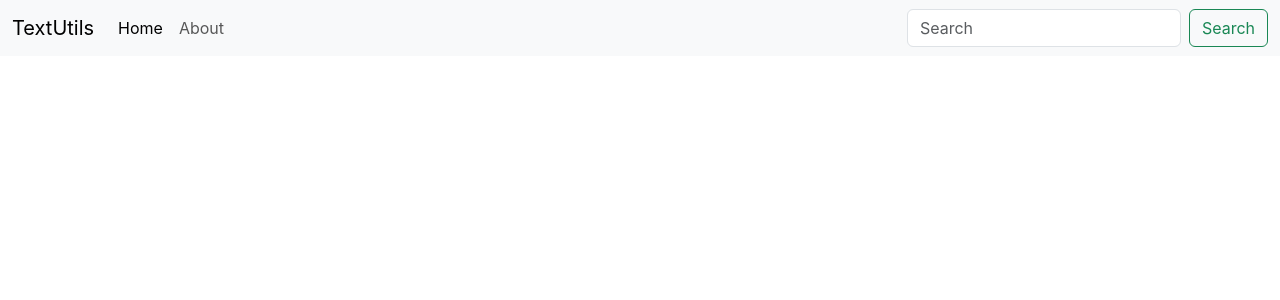
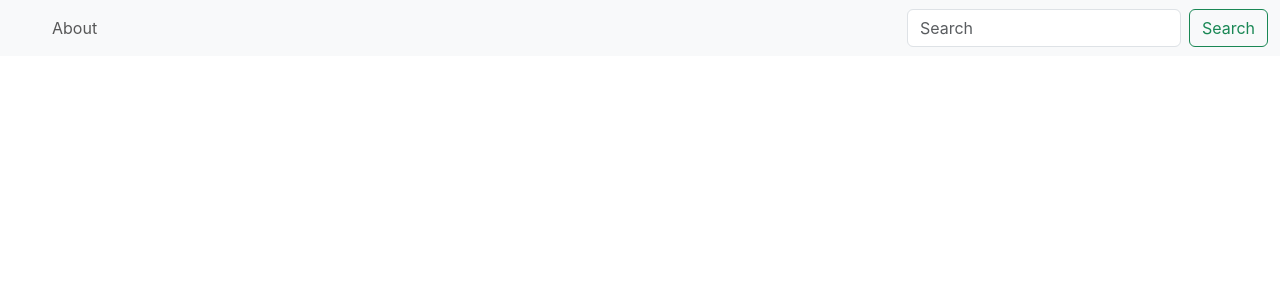
Before and after one commit to kadirsaifi/TextUtils, a React (Create React App) app: page / in a window 1280 px wide. Shown: the top 300 px of the page. Built offline with nearby package versions, Linux system fonts and the light colour scheme.

Commit message:
addprops

```diff
--- a/src/App.js
+++ b/src/App.js
@@ -5,7 +5,7 @@
 function App() {
   return (
     <div className="App">
-     <Navbar/>
+     <Navbar />
     </div>
   );
 }
--- a/src/component/Navbar.js
+++ b/src/component/Navbar.js
@@ -1,32 +1,64 @@
-import React from 'react'
+import React from "react";
+import PropTypes from 'prop-types'
 
-function Navbar() {
+
+function Navbar(props) {
   return (
     <div>
       <nav className="navbar navbar-expand-lg bg-body-tertiary">
         <div className="container-fluid">
-    <a className="navbar-brand" href="#">TextUtils</a>
-    <button className="navbar-toggler" type="button" data-bs-toggle="collapse" data-bs-target="#navbarSupportedContent" aria-controls="navbarSupportedContent" aria-expanded="false" aria-label="Toggle navigation">
+          <a className="navbar-brand" href="/">
+            {props.title}
+          </a>
+          <button
+            className="navbar-toggler"
+            type="button"
+            data-bs-toggle="collapse"
+            data-bs-target="#navbarSupportedContent"
+            aria-controls="navbarSupportedContent"
+            aria-expanded="false"
+            aria-label="Toggle navigation"
+          >
             <span className="navbar-toggler-icon"></span>
           </button>
           <div className="collapse navbar-collapse" id="navbarSupportedContent">
             <ul className="navbar-nav me-auto mb-2 mb-lg-0">
               <li className="nav-item">
-          <a className="nav-link active" aria-current="page" href="#">Home</a>
+                <a className="nav-link active" aria-current="page" href="/">
+                  {props.menu}
+                </a>
               </li>
               <li className="nav-item">
-          <a className="nav-link" href="#">About</a>
+                <a className="nav-link" href="/">
+                  About
+                </a>
               </li>
             </ul>
             <form className="d-flex" role="search">
-        <input className="form-control me-2" type="search" placeholder="Search" aria-label="Search"/>
-        <button className="btn btn-outline-success" type="submit">Search</button>
+              <input
+                className="form-control me-2"
+                type="search"
+                placeholder="Search"
+                aria-label="Search"
+              />
+              <button className="btn btn-outline-success" type="submit">
+                Search
+              </button>
             </form>
           </div>
         </div>
       </nav>
     </div>
-  )
+  );
 }
 
-export default Navbar
+export default Navbar;
+Navbar.propTypes={
+    title: PropTypes.string.isRequired,
+    menu:PropTypes.string.isRequired
+}
+
+Navbar.defaultProps={
+    title:'SetTitle',
+    menu:'Set Menu'
+}
```
Lines whose indentation alone changed are shown as unchanged.
